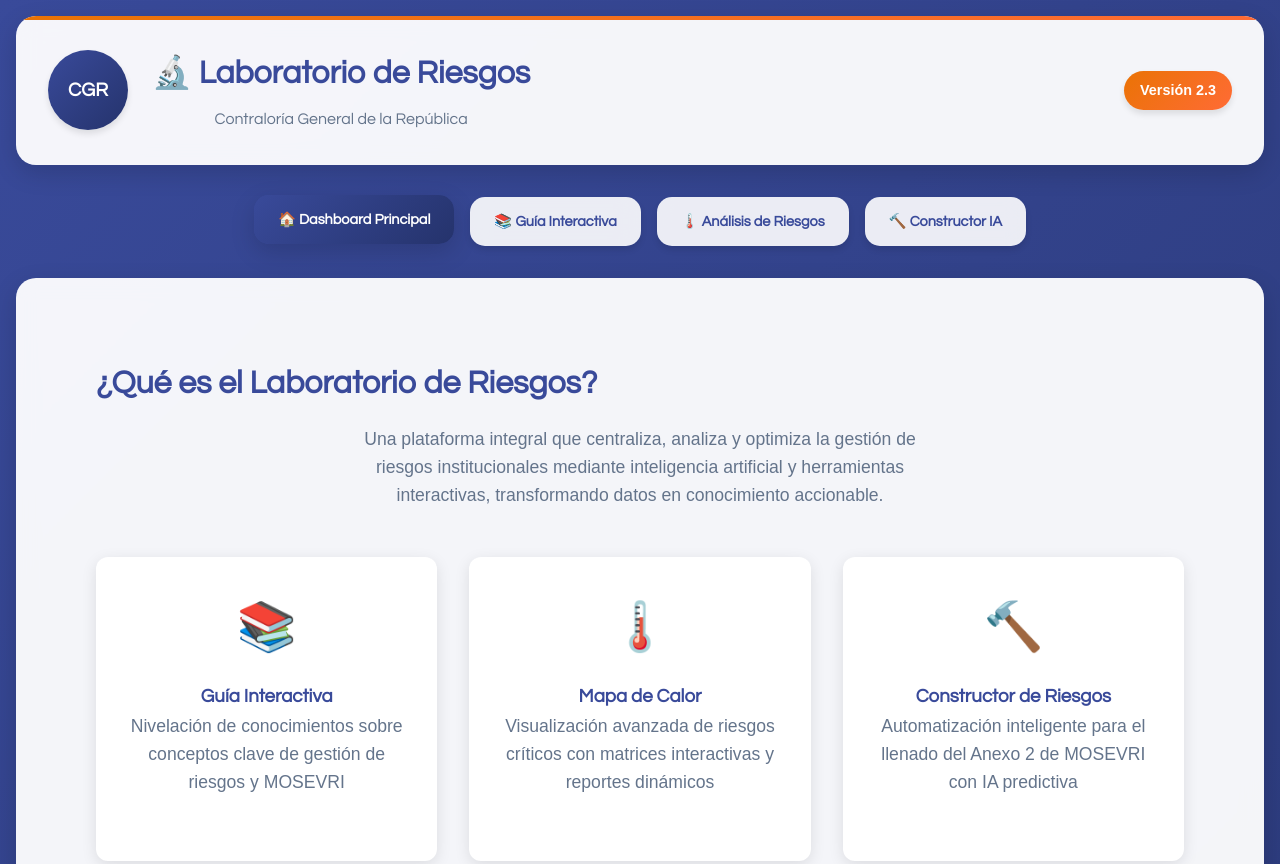
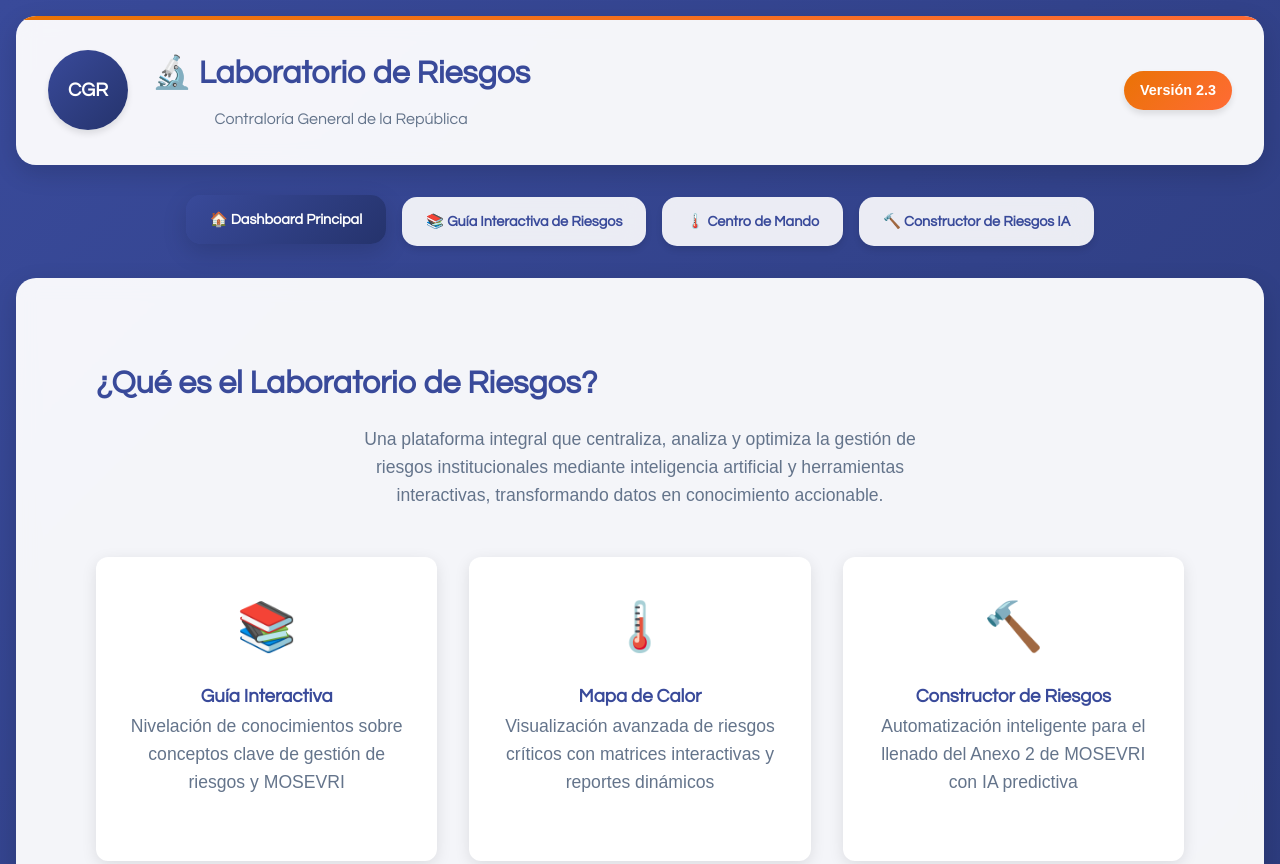
Before and after one commit to cgrcostarica/risknovadores-prototipo, a plain HTML site: page index.html in a window 1280 px wide. Shown: the top 864 px of the page. Drawn offline with Linux system fonts and the light colour scheme.

Commit message:
Update index.html

```diff
--- a/index.html
+++ b/index.html
@@ -446,13 +446,13 @@
                 🏠 Dashboard Principal
             </button>
             <button class="nav-button" onclick="showModule('modulo1')" data-module="modulo1">
-                📚 Guía Interactiva
+                📚 Guía Interactiva de Riesgos
             </button>
             <button class="nav-button" onclick="showModule('modulo2')" data-module="modulo2">
-                🌡️ Análisis de Riesgos
+                🌡️ Centro de Mando
             </button>
             <button class="nav-button" onclick="showModule('modulo3')" data-module="modulo3">
-                🔨 Constructor IA
+                🔨 Constructor de Riesgos IA
             </button>
         </nav>
 
```
